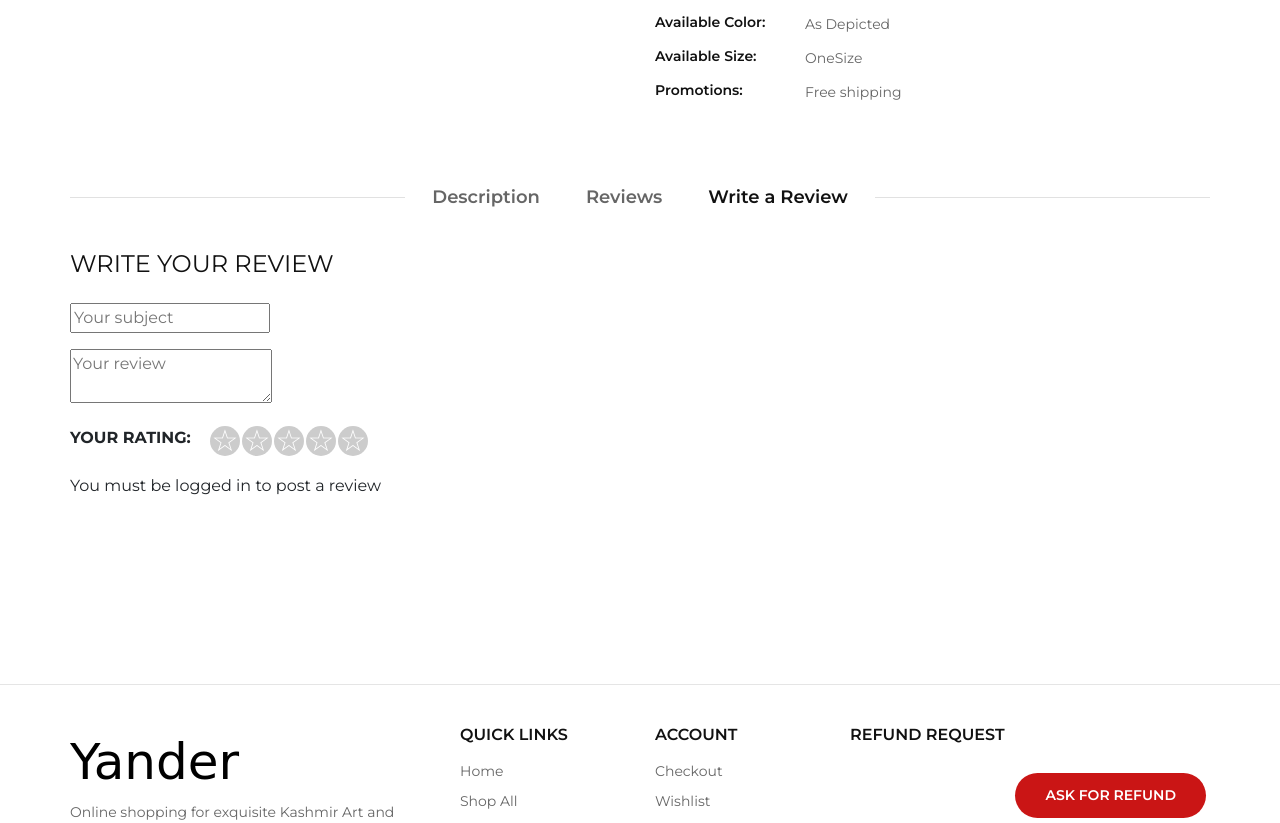
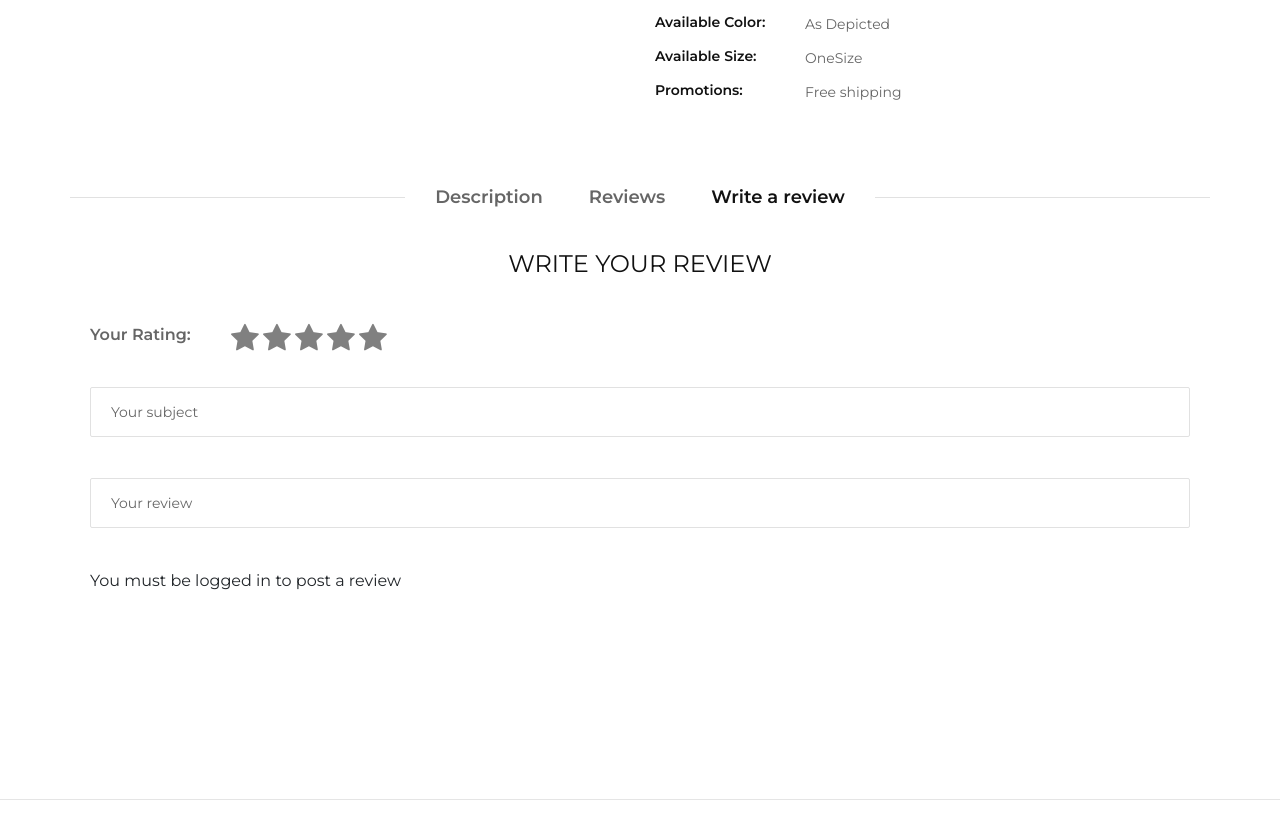
Before and after one commit to Zarak-Shah-ji/yander-ecom-2, a Django app: page /product/sample/ in a window 1280 px wide, after a click on "Write a review". Shown: the part 586-1409 px from the top of the page. Run offline with Django 3.2, Linux system fonts and the light colour scheme; tables that the repository leaves empty hold one stand-in row (values such as "Sample post"); grey boxes marked "Sample" are stand-in pictures; some libraries are stand-ins or nearby versions; some web fonts are replaced.

Commit message:
Updated 'Reviews Posting' and 'Reviews Viewing' UI

```diff
--- a/django_project_boilerplate-master/django_project_boilerplate-master/djecommerce/settings.py
+++ b/django_project_boilerplate-master/django_project_boilerplate-master/djecommerce/settings.py
@@ -6,7 +6,7 @@ ENVIRONMENT = os.getenv('ENVIRONMENT', 'development')
 DEBUG = True
 BASE_DIR = os.path.dirname(os.path.dirname(os.path.abspath(__file__)))
 #SECRET_KEY = '-05sgp9!deq=q1nltm@^^2cc+v29i(tyybv3v2t77qi66czazj'
-ALLOWED_HOSTS = ['127.0.0.1']
+ALLOWED_HOSTS = ['127.0.0.1','localhost']
 SECRET_KEY = config('SECRET_KEY')
 
 INSTALLED_APPS = [
--- a/django_project_boilerplate-master/django_project_boilerplate-master/requirements.txt
+++ b/django_project_boilerplate-master/django_project_boilerplate-master/requirements.txt
@@ -18,3 +18,4 @@ requests-oauthlib==1.3.0
 sqlparse==0.3.1
 stripe==2.49.0
 urllib3==1.25.10
+django-debug-toolbar==2.2
--- a/django_project_boilerplate-master/django_project_boilerplate-master/templates/base.html
+++ b/django_project_boilerplate-master/django_project_boilerplate-master/templates/base.html
@@ -12,7 +12,7 @@
     <meta name="keywords" content="Ashion, unica, creative, html" />
     <meta name="viewport" content="width=device-width, initial-scale=1.0" />
     <meta http-equiv="X-UA-Compatible" content="ie=edge" />
-    <title>Yander-Kashmir Arts Store </title>
+    <title>Yander-Kashmir Arts Store</title>
 
     <!-- Google Fonts -->
     <link
@@ -83,40 +83,41 @@
     <!---------------------------css for star ratings---------------------------------->
     <style>
       .rating {
-    float:left;
-    width:300px;
+        float: left;
+        width: 300px;
       }
-.rating span { float:right; position:relative; }
+      .rating span {
+        float: right;
+        position: relative;
+      }
       .rating span input {
-    position:absolute;
-    top:0px;
-    left:0px;
-    opacity:0;
+        position: absolute;
+        top: 0px;
+        left: 0px;
+        opacity: 0;
       }
       .rating span label {
-    display:inline-block;
-    width:30px;
-    height:30px;
-    text-align:center;
-    color:#FFF;
-    background:#ccc;
-    font-size:30px;
-    margin-right:2px;
-    line-height:30px;
-    border-radius:50%;
-    -webkit-border-radius:50%;
+        display: inline-block;
+        width: 30px;
+        height: 30px;
+        text-align: center;
+        color: grey;
+        /* background: #ccc; */
+        font-size: 30px;
+        margin-right: 2px;
+        line-height: 30px;
+        border-radius: 50%;
+        -webkit-border-radius: 50%;
       }
       .rating span:hover ~ span label,
       .rating span:hover label,
       .rating span.checked label,
       .rating span.checked ~ span label {
-    background:#F90;
-    color:#FFF;
+        /* background: #f90; */
+        color: #f90; /* #fff; */
       }
     </style>
     <!-------------------------------css star ratings end---------------------------------->
-
-
   </head>
 
   <body>
--- a/django_project_boilerplate-master/django_project_boilerplate-master/templates/product-page.html
+++ b/django_project_boilerplate-master/django_project_boilerplate-master/templates/product-page.html
@@ -87,13 +87,9 @@
             <span>&#x20B9;{{ object.price }}</span>
           </div>
           {% else %}
-          <div class="product__details__price">
-            &#x20B9;{{ object.price }}
-          </div>
+          <div class="product__details__price">&#x20B9;{{ object.price }}</div>
           {% endif %}
-          <p>
-            {{ object.description }}
-          </p>
+          <p>{{ object.description }}</p>
           <div class="product__details__button">
             <a href="{{object.get_add_to_cart_url }}" class="cart-btn"
               ><span class="icon_bag_alt"></span> Add to cart</a
@@ -108,28 +104,20 @@
             <ul>
               <li>
                 <span>Category:</span>
-                <p>
-                  {{ object.get_category_display }}
-                </p>
+                <p>{{ object.get_category_display }}</p>
               </li>
 
               <li>
                 <span>Availability:</span>
-                <p>
-                  In Stock
-                </p>
+                <p>In Stock</p>
               </li>
               <li>
                 <span>Available Color:</span>
-                <p>
-                  As Depicted
-                </p>
+                <p>As Depicted</p>
               </li>
               <li>
                 <span>Available Size:</span>
-                <p>
-                  OneSize
-                </p>
+                <p>OneSize</p>
               </li>
               <li>
                 <span>Promotions:</span>
@@ -158,93 +146,178 @@
             </li>
             <li class="nav-item">
               <a class="nav-link" data-toggle="tab" href="#tabs-3" role="tab"
-                >Write a Review</a
+                >Write a review</a
               >
             </li>
           </ul>
           <div class="tab-content">
             <div class="tab-pane active" id="tabs-1" role="tabpanel">
               <h6>Description</h6>
-              <p>
-                {{ object.description }}
-              </p>
+              <p>{{ object.description }}</p>
             </div>
             <!-----------------------------review display start--------------------------------->
 
             <div class="tab-pane" id="tabs-2" role="tabpanel">
               {% for rs in reviews %}
-              <div class ="row">
-                <div class="col-md-6">
-                  <div class="product-reviews">
+              <!-----------------------------card start--------------------------------->
 
+              <div class="card">
+                <div class="card-header">
+                  <h6 class="m-0" style="display: inline;"><i class="fa fa-user-o"></i> {{rs.user.username }}</h6>
+                  <h6 class="m-0 float-right" style="display: inline;"><i class="fa fa-clock-o"></i> {{rs.create_at }}</h6>
 
-
-              <div><a href="#"><i class="fa fa-user-o"></i>{{rs.user.username }}</a></div>
-              <br />
-              <div><a href="#"><i class="fa fa-user-o"></i>{{ rs.subject }}</a></div>
-              <div><a href="#"><i class="fa fa-clock-o"></i>{{rs.create_at }}</a></div>
-
+                </div>
+                <div class="card-body">
+                  <h6 class="card-title mb-2"> {{ rs.subject }}
                     <div class="review-rating pull-right">
-                <i class="fa fa-star">{% if rs.rate < 5 %}-o empty{% endif %}</i>
-                <i class="fa fa-star">{% if rs.rate < 4 %}-o empty{% endif %}</i>
-                <i class="fa fa-star">{% if rs.rate < 3 %}-o empty{% endif %}</i>
-                <i class="fa fa-star">{% if rs.rate < 2 %}-o empty{% endif %}</i>
-                <i class="fa fa-star">{% if rs.rate < 1 %}-o empty{% endif %}</i>
-              </div>
-           <div>
-              <p>
-                {{ rs.comment }}
-              </p>
+                      <i class="{% if rs.rate < 1 %}fa fa-star-o{% else %}fa fa-star{% endif %}"
+                        ></i
+                      >
+                      <i class="{% if rs.rate < 2 %}fa fa-star-o{% else %}fa fa-star{% endif %}"
+                        ></i
+                      >
+                      <i class="{% if rs.rate < 3 %}fa fa-star-o{% else %}fa fa-star{% endif %}"
+                        ></i
+                      >
+                      <i class="{% if rs.rate < 4 %}fa fa-star-o{% else %}fa fa-star{% endif %}"
+                        ></i
+                      >
+                      <i class="{% if rs.rate < 5 %}fa fa-star-o{% else %}fa fa-star{% endif %}"
+                        ></i
+                      >
+                    </div></h6>
+                  <p class="card-text">{{ rs.comment }}</p>
 
                 </div>
               </div>
+              <!-----------------------------card end--------------------------------->
+
+              <!-- <div class="row">
+                <div class="col-md-6">
+                  <div class="product-reviews">
+                    <div>
+                      <i class="fa fa-user-o"></i> {{rs.user.username }}
+                    </div>
+                    <br />
+                    <div>
+                    {{ rs.subject }}
+                    </div>
+                    <div>
+                      <i class="fa fa-clock-o"></i> {{rs.create_at }}
+                    </div>
+
+                    <div class="review-rating pull-right">
+                      <i class="fa fa-star"
+                        >{% if rs.rate < 5 %}-o empty{% endif %}</i
+                      >
+                      <i class="fa fa-star"
+                        >{% if rs.rate < 4 %}-o empty{% endif %}</i
+                      >
+                      <i class="fa fa-star"
+                        >{% if rs.rate < 3 %}-o empty{% endif %}</i
+                      >
+                      <i class="fa fa-star"
+                        >{% if rs.rate < 2 %}-o empty{% endif %}</i
+                      >
+                      <i class="fa fa-star"
+                        >{% if rs.rate < 1 %}-o empty{% endif %}</i
+                      >
+                    </div>
+                    <div>
+                      <p>{{ rs.comment }}</p>
                     </div>
                   </div>
+                </div>
+              </div> -->
+              <br>
               {% endfor %}
             </div>
-
-
-
 
             <!--------------------------review display end------------------------->
 
             <!------------------------------write your review starts--------------------------------------------->
 
             <div class="tab-pane" id="tabs-3" role="tabpanel">
-              <h4 class="text-uppercase">Write Your Review</h4>
+              <h4 class="text-uppercase text-center">Write Your Review</h4>
               <br />
 
-              <form method="post" class="review-form" action ="/addcomment/{{  item.id }}" >
+              <form
+                method="post"
+                class="review-form card-body checkout__form"
+                action="/addcomment/{{  item.id }}"
+              >
                 {% csrf_token %}
 
                 <div class="form-group">
-                  <input name="subject" class="input" type="text" placeholder ="Your subject" />
-                </div>
-
-                <div class="form-group">
-                  <textarea name="comment" class="input" placeholder ="Your review"></textarea>
-                </div>
-
-                <div class= "form-group">
                   <div class="rating">
-                      <strong class ="text-uppercase">Your Rating: </strong>
-
-                        <span><input type="radio" id="star5" name ="rate" value ="5" /><label for="star5">☆</label></span>
-                        <span> <input type="radio" id="star4" name ="rate" value ="4" /><label for="star4">☆</label></span>
-                        <span> <input type="radio" id="star3" name ="rate" value ="3" /><label for="star3">☆</label></span>
-                        <span>  <input type="radio" id="star2" name ="rate" value ="2" /><label for="star2">☆</label></span>
-                      <span> <input type="radio" id="star1" name ="rate" value ="1" /><label for="star1">☆</label> </span>
-                      </div>
+                    <h6 style="display: inline" class="">Your Rating:</h6>
+                    <span
+                      ><input
+                        type="radio"
+                        id="star5"
+                        name="rate"
+                        value="5" /><label for="star5"
+                        ><i class="fa fa-star"></i></label
+                    ></span>
+                    <span>
+                      <input
+                        type="radio"
+                        id="star4"
+                        name="rate"
+                        value="4" /><label for="star4"
+                        ><i class="fa fa-star"></i></label
+                    ></span>
+                    <span>
+                      <input
+                        type="radio"
+                        id="star3"
+                        name="rate"
+                        value="3" /><label for="star3"
+                        ><i class="fa fa-star"></i></label
+                    ></span>
+                    <span>
+                      <input
+                        type="radio"
+                        id="star2"
+                        name="rate"
+                        value="2" /><label for="star2"
+                        ><i class="fa fa-star"></i></label
+                    ></span>
+                    <span>
+                      <input
+                        type="radio"
+                        id="star1"
+                        name="rate"
+                        value="1"
+                      /><label for="star1"><i class="fa fa-star"></i></label>
+                    </span>
                   </div>
                   <br />
                   <br />
+                </div>
+
+                <div class="form-group checkout__form__input">
+                  <input
+                    name="subject"
+                    class="input"
+                    type="text"
+                    placeholder="Your subject"
+                  />
+                </div>
+
+                <div class="form-group checkout__form__input">
+                  <input
+                    name="comment"
+                    class="input"
+                    placeholder="Your review"
+                  ></input>
+                </div>
+
+
                 {% if request.user.is_authenticated %}
-                <button class ="primary-btn">Submit</button>
-                {% else %}
-                    You  must be logged in to post a review
-                {% endif %}
+                <button class="btn btn-secondary btn-md waves-effect site-btn" type="submit">Submit</button>
+                {% else %} You must be logged in to post a review {% endif %}
               </form>
-
             </div>
             <!-----------------------------write your review ends----------------------------------------->
           </div>
@@ -396,27 +469,22 @@
 </section>
 <!-- Product Details Section End -->
 
-{% endblock %}
-
-
-{% block extra_scripts %}
+{% endblock %} {% block extra_scripts %}
 <script>
-$(document).ready(function(){
+  $(document).ready(function () {
     // Check Radio-box
     $(".rating input:radio").attr("checked", false);
 
-    $('.rating input').click(function () {
-        $(".rating span").removeClass('checked');
-        $(this).parent().addClass('checked');
+    $(".rating input").click(function () {
+      $(".rating span").removeClass("checked");
+      $(this).parent().addClass("checked");
     });
 
-    $('input:radio').change(
-      function(){
+    $("input:radio").change(function () {
       var userRating = this.value;
-        alert(userRating);
+      // alert(userRating);
     });
   });
-
 </script>
 
 {% endblock extra_scripts %}
```
Lines whose indentation alone changed are shown as unchanged.
